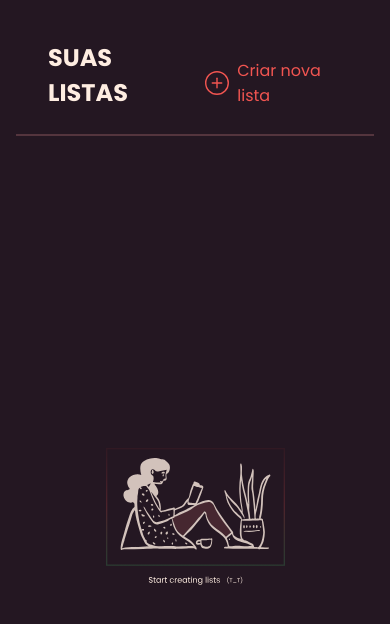
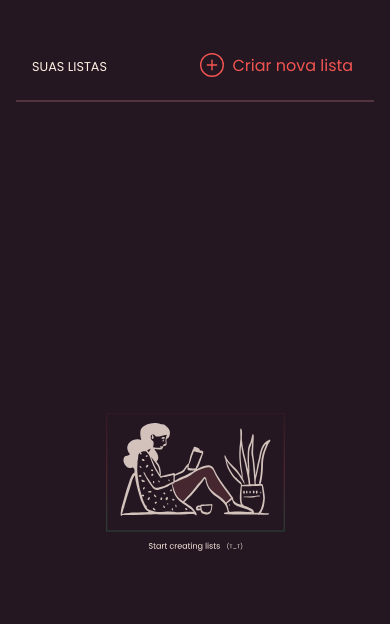
Before and after one commit to BenoGustavo/ToDo-Vue.js, a Vue app: page / in a window 390 px wide. Shown: the top 624 px of the page. Built offline with nearby package versions, Linux system fonts and the light colour scheme.

Commit message:
changed text size based on screen

```diff
--- a/src/components/header/HeaderComponent.vue
+++ b/src/components/header/HeaderComponent.vue
@@ -151,10 +151,12 @@ export default {
 </script>
 <style lang="scss" scoped>
 @media screen and (max-width: 630px) {
-  .title-container {
+  div.title-container {
+    gap: 0.5rem;
 
     h1 {
-      font-size: 1.5rem;
+      font-size: 0.8em;
+      font-weight: 400;
     }
   }
 }
```
